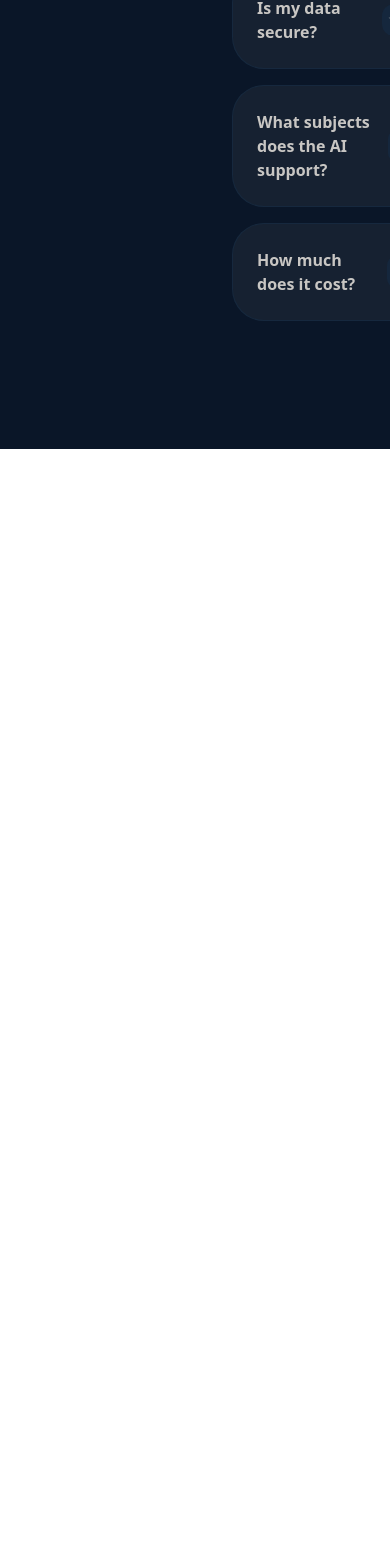
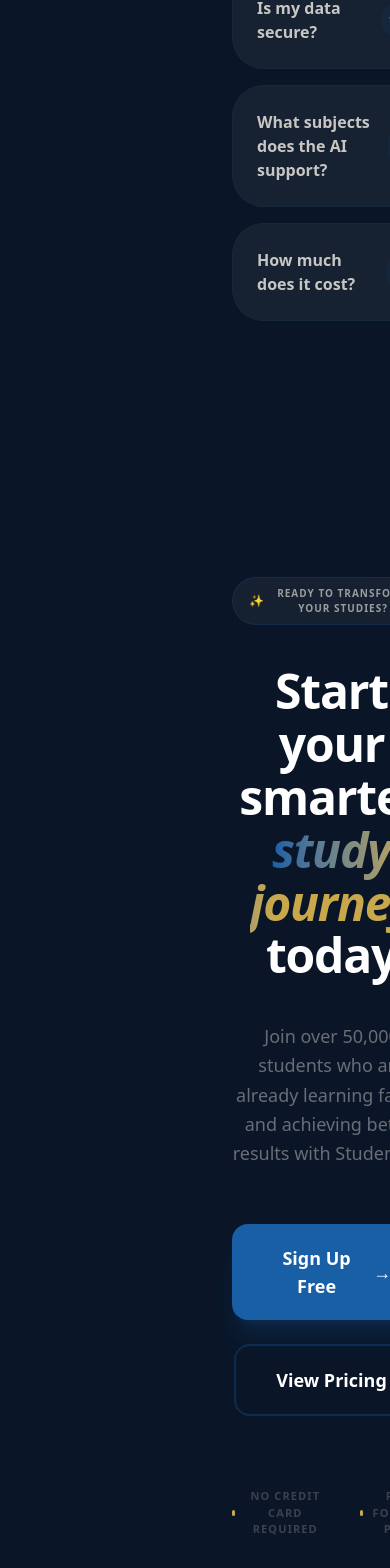
Before and after one commit to ManojKumarPatel-13/StudentOS, a Next.js app: page / in a window 390 px wide. Shown: the part 7267-8835 px from the top of the page. Before the commit the page ends 7716 px from the top, so only its background shows below. Built offline with nearby package versions, Linux system fonts and the light colour scheme; no server answers.

Commit message:
Feat: Build final call page

```diff
--- a/src/app/page.js
+++ b/src/app/page.js
@@ -468,6 +468,63 @@ export default function LandingPage() {
             </div>
           </section>
 
+          {/* FINAL CONVERSION SECTION */}
+          <section className="px-8 lg:px-16 py-32 bg-[#0A1628] relative overflow-hidden">
+            {/* Background Glow Effect */}
+            <div className="absolute left-1/2 top-1/2 -translate-x-1/2 -translate-y-1/2 w-[800px] h-[500px] bg-[#185FA5]/10 blur-[120px] rounded-full -z-10" />
+
+            <div className="max-w-4xl mx-auto text-center space-y-10">
+
+              {/* Top Badge */}
+              <motion.div
+                initial={{ opacity: 0, y: 10 }}
+                whileInView={{ opacity: 1, y: 0 }}
+                className="inline-flex items-center gap-2 px-4 py-2 rounded-full bg-[#F5F0E8]/5 border border-[#185FA5]/20 backdrop-blur-md"
+              >
+                <span className="text-[#C9A84C] text-xs">✨</span>
+                <span className="text-[#F5F0E8]/60 text-[10px] font-black uppercase tracking-widest">Ready to transform your studies?</span>
+              </motion.div>
+
+              {/* Main Heading */}
+              <h2 className="text-5xl lg:text-7xl font-black text-white leading-[1.1] tracking-tight">
+                Start your smarter <br />
+                <span className="bg-gradient-to-r from-[#185FA5] via-[#C9A84C] to-[#C9A84C] bg-clip-text text-transparent italic">
+                  study journey
+                </span> today
+              </h2>
+
+              {/* Subtext */}
+              <p className="text-[#F5F0E8]/40 text-lg max-w-xl mx-auto leading-relaxed">
+                Join over 50,000 students who are already learning faster and achieving better results with StudentOS.
+              </p>
+
+              {/* Action Buttons */}
+              <div className="flex flex-col sm:flex-row items-center justify-center gap-6 pt-4">
+                <button className="group px-10 py-5 bg-[#185FA5] text-white rounded-2xl font-black text-lg flex items-center gap-3 hover:bg-[#185FA5]/80 transition-all hover:scale-105 active:scale-95 shadow-xl shadow-[#185FA5]/20">
+                  Sign Up Free
+                  <span className="group-hover:translate-x-1 transition-transform">→</span>
+                </button>
+
+                <button className="px-10 py-5 border-2 border-[#185FA5]/30 text-white rounded-2xl font-black text-lg hover:bg-white/5 transition-all">
+                  View Pricing
+                </button>
+              </div>
+
+              {/* Micro-Trust Signals */}
+              <div className="flex items-center justify-center gap-8 pt-8 text-[11px] font-bold uppercase tracking-widest text-[#F5F0E8]/20">
+                <div className="flex items-center gap-2">
+                  <div className="w-1.5 h-1.5 rounded-full bg-[#C9A84C]" />
+                  No credit card required
+                </div>
+                <div className="flex items-center gap-2">
+                  <div className="w-1.5 h-1.5 rounded-full bg-[#C9A84C]" />
+                  Free forever plan
+                </div>
+              </div>
+
+            </div>
+          </section>
+
         </main >
       </div >
     </div >
```
